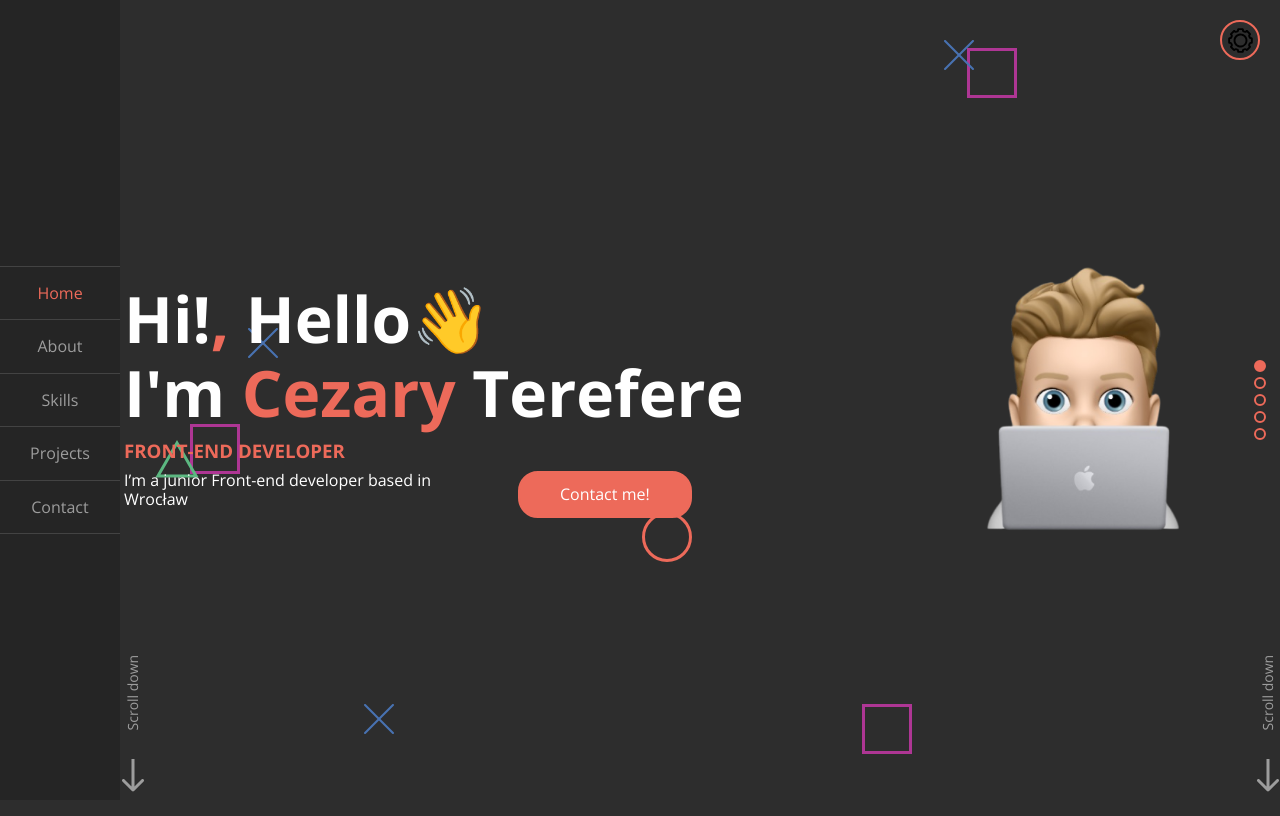
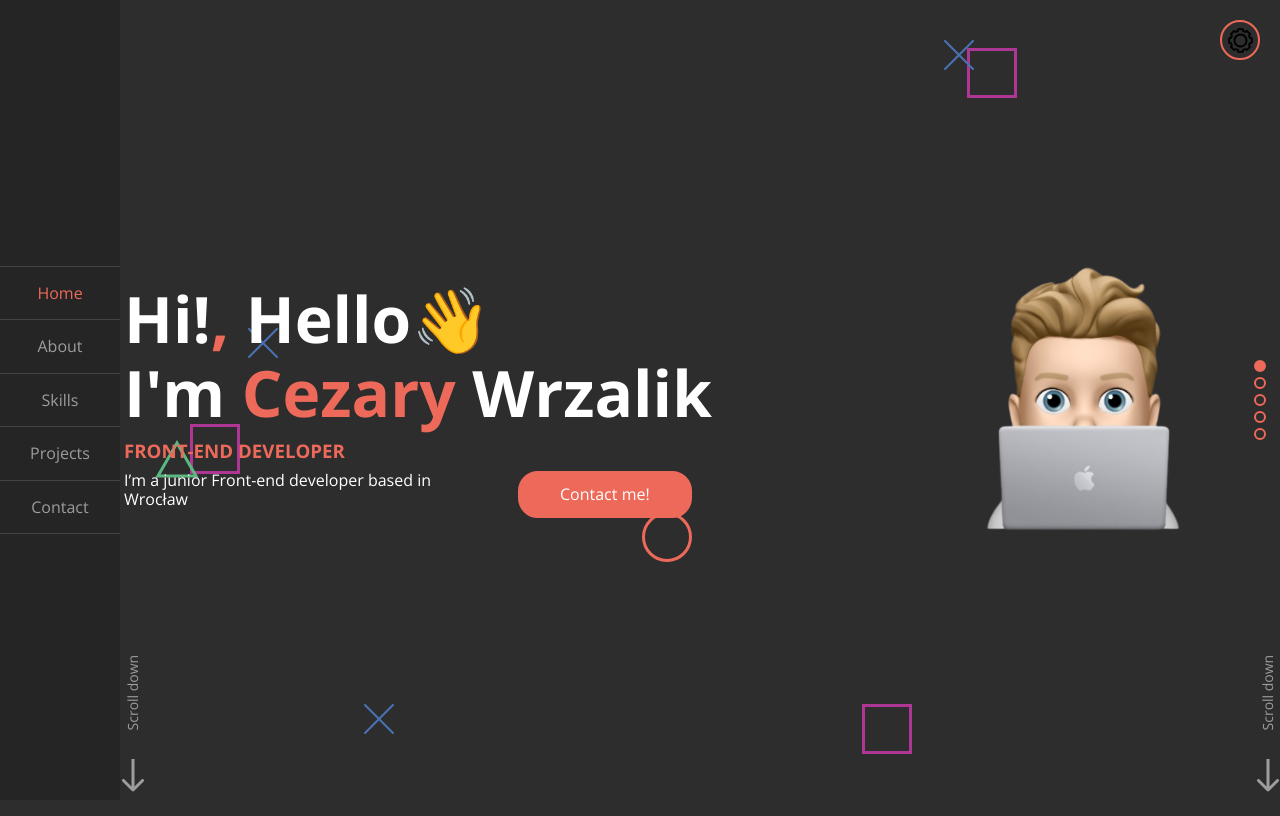
Before and after one commit to CezaryWrzalik/Portfolio, a Next.js app: page / in a window 1280 px wide. Built offline with nearby package versions, Linux system fonts and the light colour scheme.

Commit message:
Updated content

```diff
--- a/src/components/content/HomeContent/HomeContent.tsx
+++ b/src/components/content/HomeContent/HomeContent.tsx
@@ -20,7 +20,7 @@ export const HomeContent = () => {
         <EmojiWrapper>👋</EmojiWrapper>
         <br /> I'm
         <Typography.TextDyanmicColor> Cezary </Typography.TextDyanmicColor>
-        Terefere
+        Wrzalik
       </Typography.TextH1_64>
       <Typography.TextH3_20>
         <Typography.TextDyanmicColor>
--- a/src/components/content/SkillsContent/SkillsContent.tsx
+++ b/src/components/content/SkillsContent/SkillsContent.tsx
@@ -23,7 +23,7 @@ export const SkillsContent = () => {
         delay={1}
         animation={"slideTop"}
       >
-        <IconManager fill={["dynamic"]} name={"Dev"} size={20}></IconManager>
+        <IconManager fill={["dynamic"]} name={"Dev"}></IconManager>
       </FirstLoadAnimation>
       <FirstLoadAnimation
         section={sections.skills}
--- a/src/components/templates/AboutSkills/RightSection/RightSection.styled.tsx
+++ b/src/components/templates/AboutSkills/RightSection/RightSection.styled.tsx
@@ -4,5 +4,4 @@ export const RightSectionWrapper = styled.div`
 	position: relative;
 	height: 100%
 	width: 100%;
-	max-height: 100vh;
 `;
--- a/src/components/templates/AboutSkills/RightSection/SkillsRightSection/SkillsRightSection.styled.tsx
+++ b/src/components/templates/AboutSkills/RightSection/SkillsRightSection/SkillsRightSection.styled.tsx
@@ -16,7 +16,7 @@ export const SkillsRightSectionWrapper = styled.div<CurrElIndexProps>(
 );
 
 export const SkillsContentWrapper = styled.div`
-  position: relative;
+  position: absolute;
   height: 100%;
   width: 100%;
   display: grid;
```
